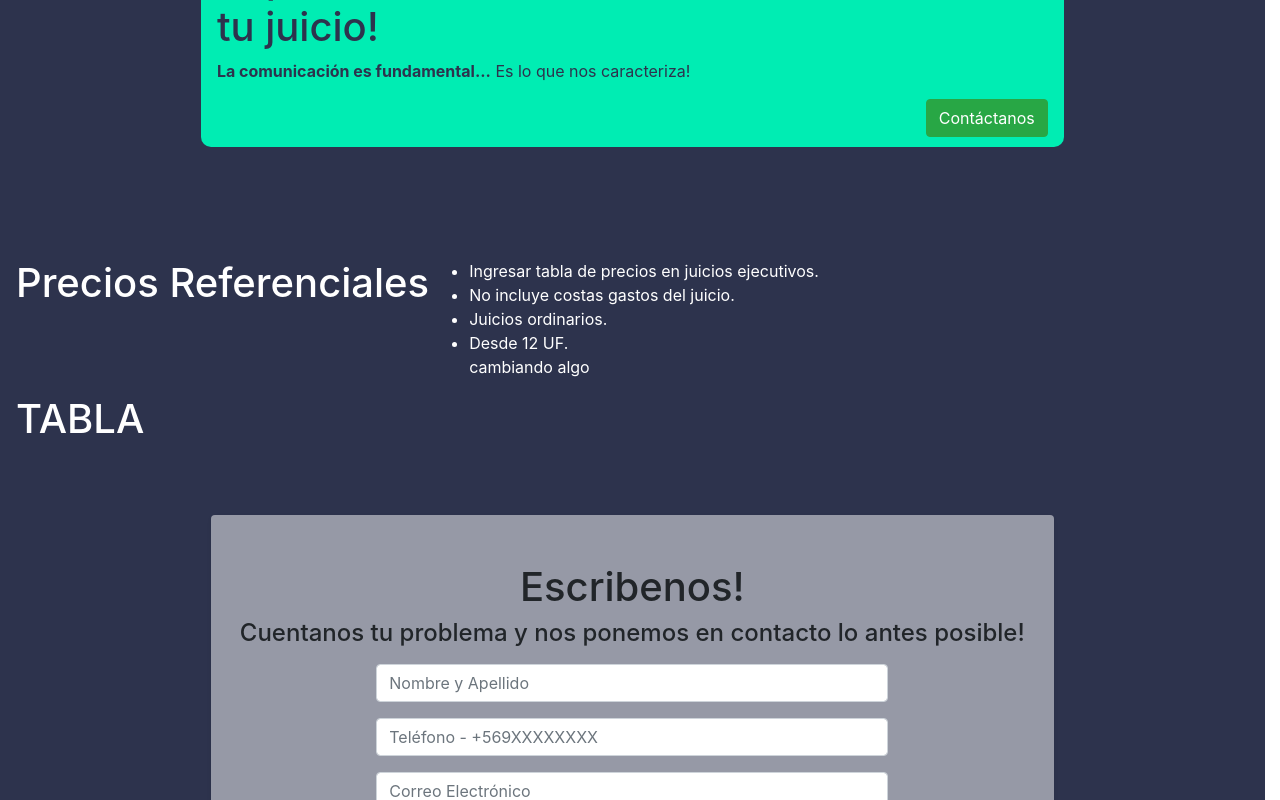
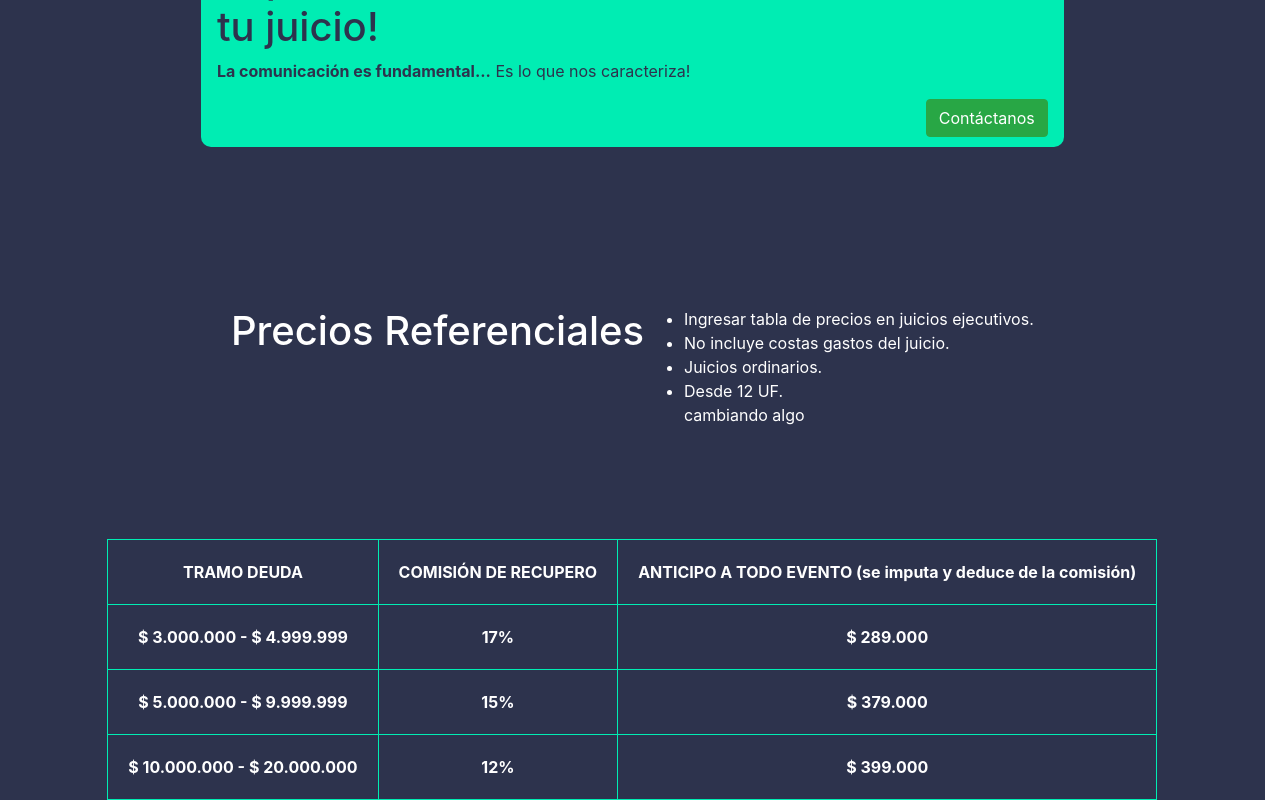
Before and after one commit to jerosantamariai/aam2, a React (Create React App) app in the folder front/: page / in a window 1280 px wide. Shown: the part 2000-2800 px from the top of the page. Built offline with nearby package versions, Linux system fonts and the light colour scheme.

Commit message:
adding table and add some styles

```diff
--- a/front/src/components/landingpage/price.jsx
+++ b/front/src/components/landingpage/price.jsx
@@ -3,7 +3,7 @@ import React from 'react';
 const Price = props => {
     return(
         <div className="container4">
-            <div className="top d-flex">
+            <div className="top d-flex justify-content-center py-5">
             <h1>Precios Referenciales</h1>
             <ul>
                 <li>Ingresar tabla de precios en juicios ejecutivos.</li>
@@ -13,8 +13,41 @@ const Price = props => {
                 cambiando algo
             </ul>
             </div>
-            <div className="bottom content-center">
-                <h1>TABLA</h1>
+            <div className="bottom content-center py-5">
+                <table className="mx-auto">
+                    <tr>
+                        <th>TRAMO DEUDA</th>
+                        <th>COMISIÓN DE RECUPERO</th>
+                        <th>ANTICIPO A TODO EVENTO (se imputa y deduce de la comisión)</th>
+                    </tr>
+                    <tr>
+                        <th>$ 3.000.000 - $ 4.999.999</th>
+                        <th>17%</th>
+                        <th>$ 289.000</th>
+                    </tr>
+                    <tr>
+                        <th>$ 5.000.000 - $ 9.999.999</th>
+                        <th>15%</th>
+                        <th>$ 379.000</th>
+                    </tr>
+                    <tr>
+                        <th>$ 10.000.000 - $ 20.000.000</th>
+                        <th>12%</th>
+                        <th>$ 399.000</th>
+                    </tr>
+                    <tr>
+                        <th>Sobre $ 20.000.000</th>
+                        <th>10%</th>
+                        <th>$ 439.000</th>
+                    </tr>
+                </table>
+            </div>
+            <div className="break py-5">
+                <div className="aviso mx-auto py-5 px-3">
+                    <h1>No te lleves sorpresas con los cobros!</h1>
+                    <p><strong>Nuestros precios son transparentes</strong> y por eso te invitamos a contactarnos con nosotros.</p>
+                    <div className="btn btn-success">Contáctanos</div>
+                </div>
             </div>
         </div>
     );
--- a/front/src/components/landingpage/whypp.jsx
+++ b/front/src/components/landingpage/whypp.jsx
@@ -3,7 +3,7 @@ import React from 'react';
 const WhyPP = props => {
     return (
         <section className="container3 py-5">
-            <div className="d-flex">
+            <div className="d-flex mx-auto">
                 <h1>¿Por qué elegir ProtegePyme?</h1>
                 <ul>
                     <li>Partner estratégico de CobranzaOnline, líder en la cobranza extrajudicial de facturas.</li>
--- a/front/src/components/navbar.jsx
+++ b/front/src/components/navbar.jsx
@@ -7,7 +7,7 @@ const Navbar = () => {
     return (
         <>
             <nav className="navbar navbar-expand-lg navbar-light personalColor">
-                <div className="container">
+                <div className="container py-2">
                     <Link className="navbar-brand" to="/"> <img src={LogoProtegePyme} alt="ProtegePyme" width="120"   />  </Link>
                     <button className="navbar-toggler" type="button" data-toggle="collapse" data-target="#navbarNav" aria-controls="navbarNav" aria-expanded="false" aria-label="Toggle navigation">
                         <span class="navbar-toggler-icon">
--- a/front/src/index.css
+++ b/front/src/index.css
@@ -162,3 +162,9 @@ nav {
 .aviso .btn {
     float: right;
 }
+
+table, th, td {
+    border: 1px solid  rgb(0, 237, 179);
+    text-align: center;
+    padding: 20px;
+  }
```
